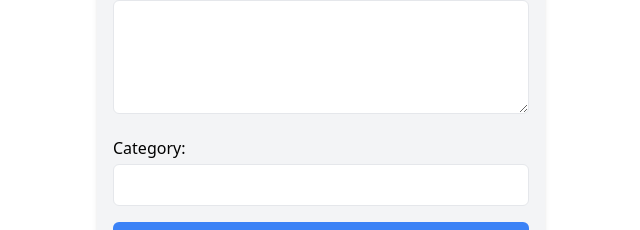
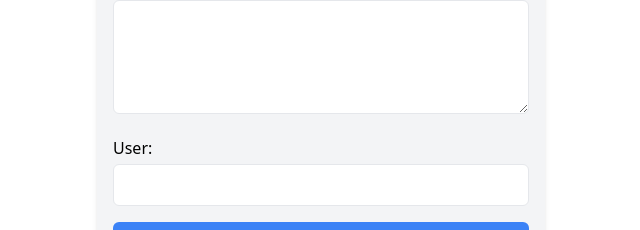
Before and after one commit to omnandurkar/NotesApp, a React (Create React App) app in the folder client/: page /addnote in a window 1280 px wide. Shown: the part 206-436 px from the top of the page, without its empty margins (319-959 px from the left). Built offline with nearby package versions, Linux system fonts and the light colour scheme.

Commit message:
Added the User

```diff
--- a/client/public/index.html
+++ b/client/public/index.html
@@ -10,34 +10,14 @@
       content="Web site created using create-react-app"
     />
     <link rel="apple-touch-icon" href="%PUBLIC_URL%/logo192.png" />
-    <!--
-      manifest.json provides metadata used when your web app is installed on a
-      user's mobile device or desktop. See https://developers.google.com/web/fundamentals/web-app-manifest/
-    -->
+
     <link rel="manifest" href="%PUBLIC_URL%/manifest.json" />
-    <!--
-      Notice the use of %PUBLIC_URL% in the tags above.
-      It will be replaced with the URL of the `public` folder during the build.
-      Only files inside the `public` folder can be referenced from the HTML.
 
-      Unlike "/favicon.ico" or "favicon.ico", "%PUBLIC_URL%/favicon.ico" will
-      work correctly both with client-side routing and a non-root public URL.
-      Learn how to configure a non-root public URL by running `npm run build`.
-    -->
-    <title>React App</title>
+    <title>Om's Notes App</title>
   </head>
   <body>
     <noscript>You need to enable JavaScript to run this app.</noscript>
     <div id="root"></div>
-    <!--
-      This HTML file is a template.
-      If you open it directly in the browser, you will see an empty page.
 
-      You can add webfonts, meta tags, or analytics to this file.
-      The build step will place the bundled scripts into the <body> tag.
-
-      To begin the development, run `npm start` or `yarn start`.
-      To create a production bundle, use `npm run build` or `yarn build`.
-    -->
   </body>
 </html>
--- a/client/src/components/AddNote.js
+++ b/client/src/components/AddNote.js
@@ -64,7 +64,7 @@ function AddNote() {
                     ></textarea>
                 </div>
                 <div className="mb-4">
-                    <label htmlFor="category" className="block font-medium">Category:</label>
+                    <label htmlFor="category" className="block font-medium">User:</label>
                     <input
                         type="text"
                         id="category"
--- a/client/src/view/Home.js
+++ b/client/src/view/Home.js
@@ -20,9 +20,12 @@ function Home() {
 
     const handleDelete = async (id) => {
         try {
-            await axios.delete(`${process.env.REACT_APP_API_URL}/notes/${id}`);
-            // Remove the deleted note from the state
-            setNotes((prevNotes) => prevNotes.filter((note) => note._id !== id));
+            const confirmDelete = window.confirm('Are you sure you want to delete this note?');
+            if (confirmDelete) {
+                await axios.delete(`${process.env.REACT_APP_API_URL}/notes/${id}`);
+                // Remove the deleted note from the state
+                setNotes((prevNotes) => prevNotes.filter((note) => note._id !== id));
+            }
         } catch (error) {
             console.error('Error deleting note:', error);
         }
```
